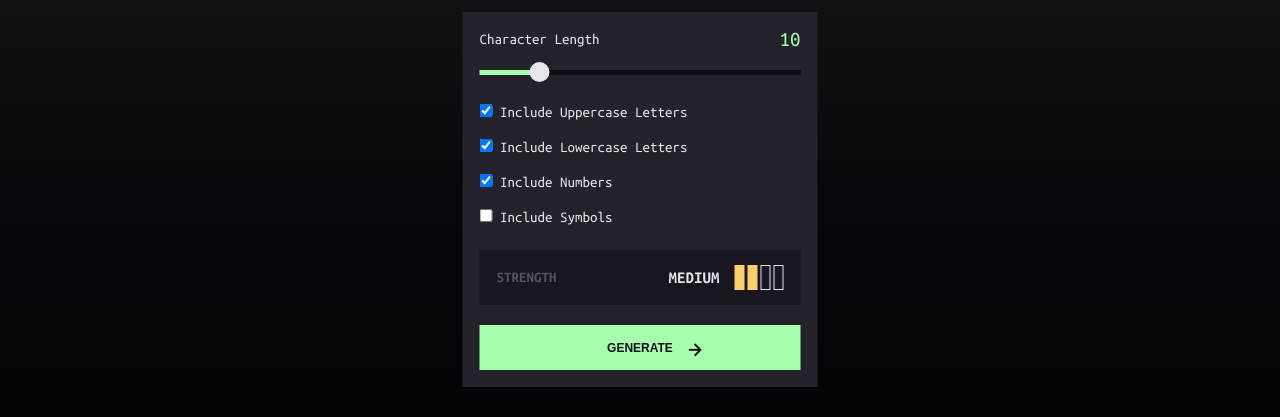
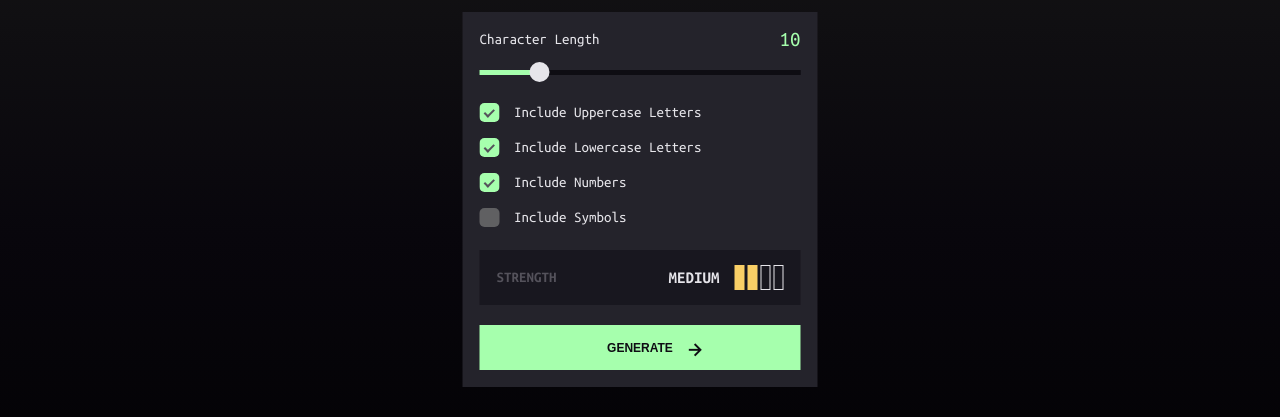
Before and after one commit to Leo-Spj/Password-generator-app, a website built with webpack: page index.html in a window 1280 px wide. Shown: the part 165-582 px from the top of the page. Built offline with nearby package versions, Linux system fonts and the light colour scheme.

Commit message:
estilo para checkbox

```diff
--- a/SCSS/main.scss
+++ b/SCSS/main.scss
@@ -1,4 +1,4 @@
 @import "parciales/_variables.scss" ;
 @import "parciales/_styles.scss" ;
-@import "parciales/_componentes.scss" ;
+@import "parciales/_checkbox.scss" ;
 @import "parciales/_barra_range.scss" ;
--- /dev/null
+++ b/SCSS/parciales/_checkbox.scss
@@ -0,0 +1,65 @@
+.ops-inclusion {
+    display: flex;
+    flex-direction: row;
+    gap: 1em;
+}
+
+// Los estilos para este los obtuve de https://uiverse.io/bimbx/spotty-swan-18
+
+
+/* Hide the default checkbox */
+.container input {
+position: absolute;
+opacity: 0;
+cursor: pointer;
+height: 0;
+width: 0;
+}
+
+.container {
+display: block;
+position: relative;
+cursor: pointer;
+user-select: none;
+display: flex;
+align-items: center;
+}
+
+/* Create a custom checkbox */
+.checkmark {
+position: relative;
+top: 0;
+left: 0;
+height: 1.3em;
+width: 1.3em;
+background: #606062;
+border-radius: 5px;
+}
+
+/* When the checkbox is checked, add a blue background */
+.container input:checked ~ .checkmark {
+background-image: linear-gradient($verde_agua, $verde_agua)
+}
+
+/* Create the checkmark/indicator (hidden when not checked) */
+.checkmark:after {
+content: "";
+position: absolute;
+display: none;
+}
+
+/* Show the checkmark when checked */
+.container input:checked ~ .checkmark:after {
+display: block;
+}
+
+/* Style the checkmark/indicator */
+.container .checkmark:after {
+left: 0.45em;
+top: 0.25em;
+width: 0.25em;
+height: 0.5em;
+border: solid $plomo_sombra;
+border-width: 0 0.15em 0.15em 0;
+transform: rotate(45deg);
+}
--- a/index.html
+++ b/index.html
@@ -27,7 +27,7 @@
             <h1>Password Generator</h1>
             <form action="">
                 <div class="container_contra_generada">
-                    <textarea class="contra_generada" id="contra_generada">JavaScript not working</textarea>
+                    <textarea class="contra_generada" id="contra_generada">JavaScript is required</textarea>
                     <button type="button" class="icono_copy" id="icono_copy"><i class='bx bx-copy-alt' ></i></button>
                 </div>
 
@@ -47,21 +47,33 @@
 
                     <!-- lista de utiles con ul: -->
                     <ul class="lista_seguridad">
-                        <li>
-                            <input class="colorverde" type="checkbox" name="include-uppercase" id="include-uppercase" checked>
+                        <li class="ops-inclusion">
+                            <label class="container">
+                                <input class="colorverde" type="checkbox" name="include-uppercase" id="include-uppercase" checked>
+                                <div class="checkmark"></div>
+                            </label>
                             <label for="include-uppercase">Include Uppercase Letters</label>
                         </li>
-                        <li>
-                            <input type="checkbox" name="include-lowercase" id="include-lowercase" checked>
+                        <li class="ops-inclusion">
+                            <label class="container">
+                                <input type="checkbox" name="include-lowercase" id="include-lowercase" checked>
+                                <div class="checkmark"></div>
+                            </label>
                             <label for="include-lowercase">Include Lowercase Letters</label>
                         </li>
-                        <li>
-                            <input type="checkbox" name="include-numbers" id="include-numbers" checked>
+                        <li class="ops-inclusion">
+                            <label class="container">
+                                <input type="checkbox" name="include-numbers" id="include-numbers" checked>
+                                <div class="checkmark"></div>
+                            </label>
                             <label for="include-numbers">Include Numbers</label>
                         </li>
-                        <li>
-                            <input type="checkbox" name="include-symbols" id="include-symbols" >
-                        <label for="include-symbols">Include Symbols</label>
+                        <li class="ops-inclusion">
+                            <label class="container">
+                                <input type="checkbox" name="include-symbols" id="include-symbols">
+                                <div class="checkmark"></div>
+                            </label>
+                            <label for="include-symbols">Include Symbols</label>
                         </li>
                     </ul>
 
@@ -117,7 +129,7 @@
 
     <!-- Mis scripts -->
     <script src="dist/bundle.js"></script>
-    <script type="module" src="index.js"></script>
+    <script src="index.js"></script>
 
 
 
```
Also changed, not shown: CSS/style.css, SCSS/parciales/_componentes.scss (deleted), 1 other file.
